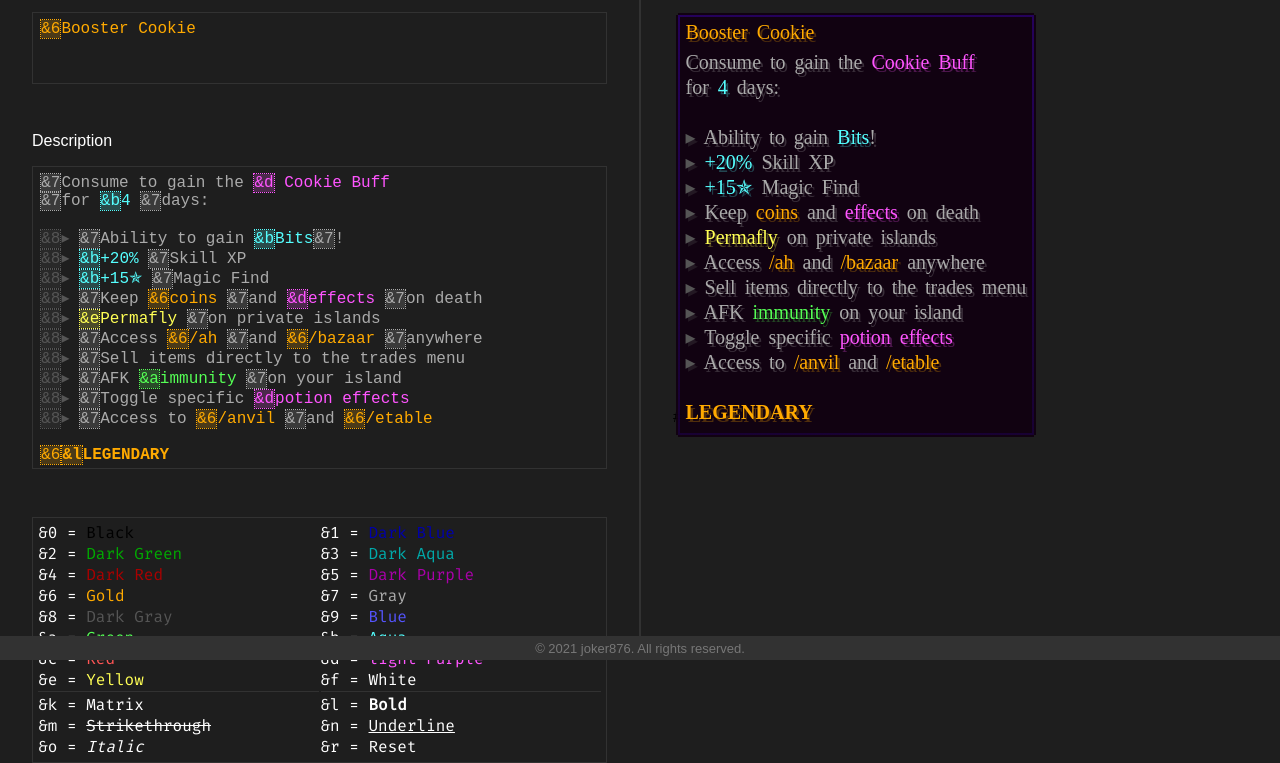
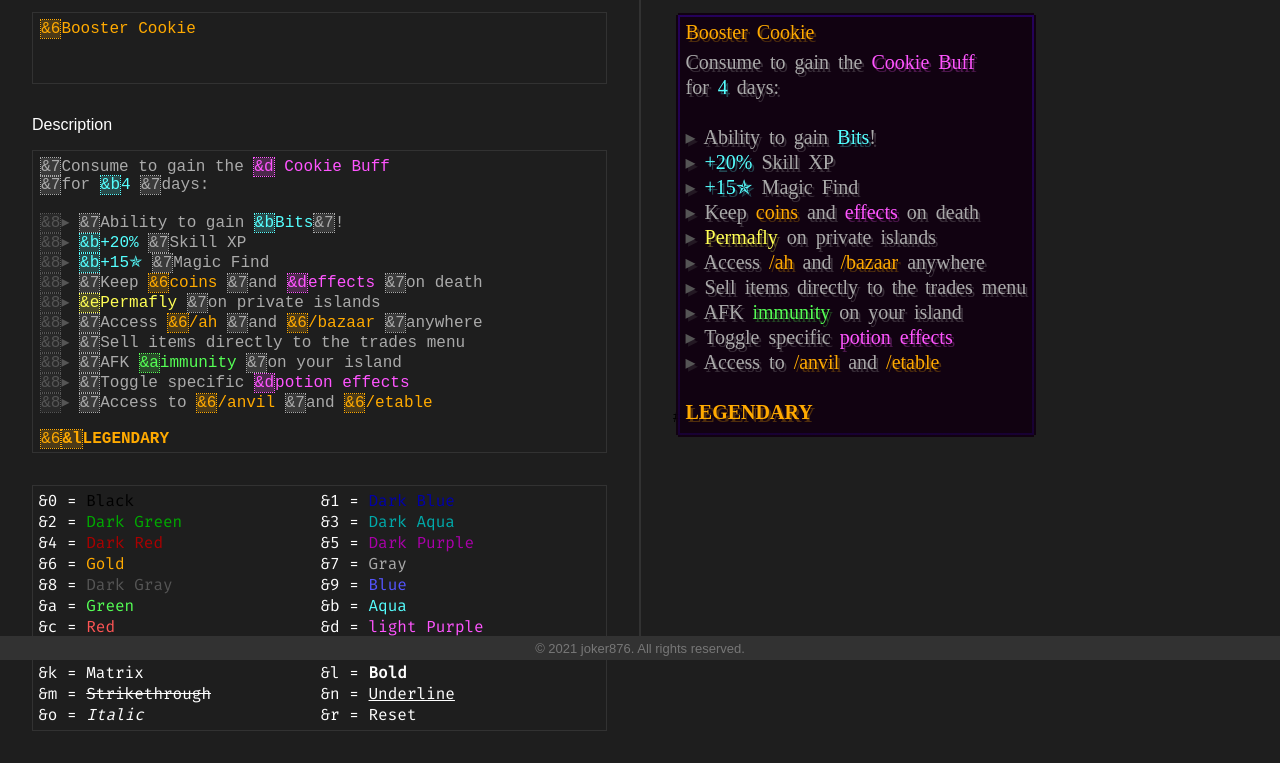
Before and after one commit to tooltip-editor/tooltip-editor.github.io, a plain HTML site: page index.html in a window 1280 px wide. Shown: the part 140-903 px from the top of the page. After the commit the page ends 871 px from the top, so only its background shows below. Drawn offline with Linux system fonts and the light colour scheme; a web font is replaced by a local one.

Commit message:
fix margin being too high

```diff
--- a/styles.css
+++ b/styles.css
@@ -182,7 +182,7 @@ header a:hover {
 }
 /* Editor windows */
 .CodeMirror.cm-s-default {
-    margin: 1rem 0 3rem 0;
+    margin: 1rem 0 2rem 0;
     padding: 0.2rem;
     height: 303px;
     width: 100%;
```
